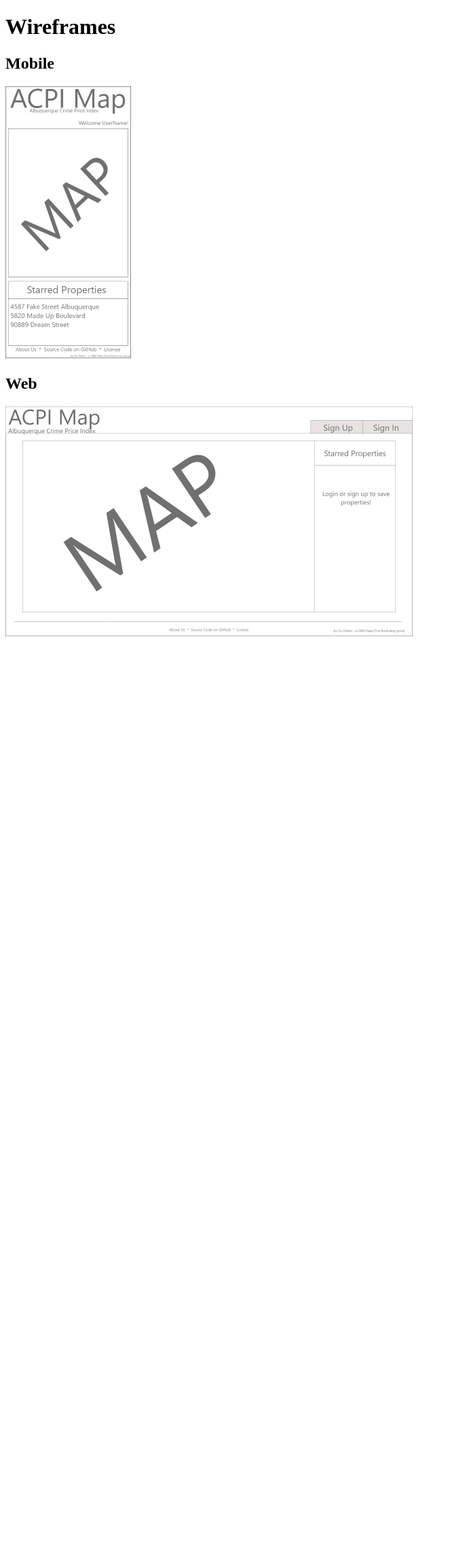
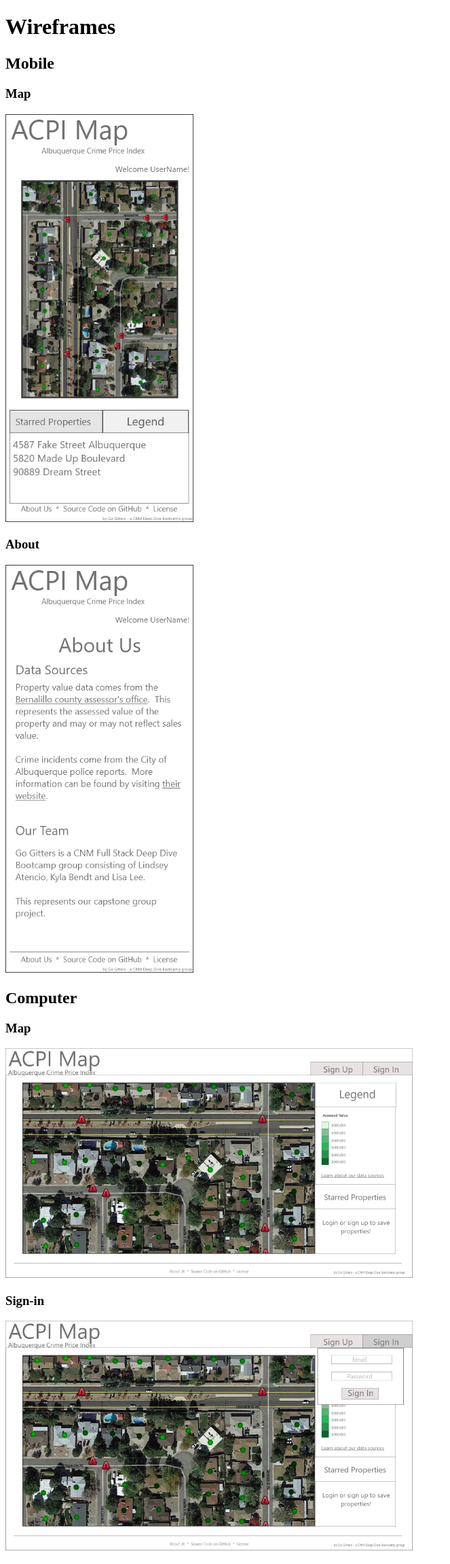
Before and after one commit to Go-Gitters/apcimap, a PHP site: page /wireframes.php in a window 1280 px wide. Shown: the whole page at 68% size, without its empty margins (0-663 px from the left). Before the commit the page ends 936 px from the top, so only its background shows below. Run offline with PHP 8.4, Linux system fonts and the light colour scheme.

Commit message:
add updated wireframes to wireframes.php

```diff
--- a/php/public_html/documentation/wireframes.php
+++ b/php/public_html/documentation/wireframes.php
@@ -9,9 +9,15 @@
 <body>
 <h1>Wireframes</h1>
 <h2>Mobile</h2>
-<img src="images/mobile-wireframe-small.png">
+<h3>Map</h3>
+<p><img src="images/mobile-map.png" style="height:600px"></p>
+<h3>About</h3>
+<p><img src="images/mobile-about.png" style="height:600px"></p>
 
-<h2>Web</h2>
-<img src="images/web-wireframe-small.png">
+<h2>Computer</h2>
+<h3>Map</h3>
+<p><img src="images/pc-map.png" style="width:600px"></p>
+<h3>Sign-in</h3>
+<p><img src="images/pc-sign-in.png" style="width:600px"></p>
 </body>
 </html>
```
